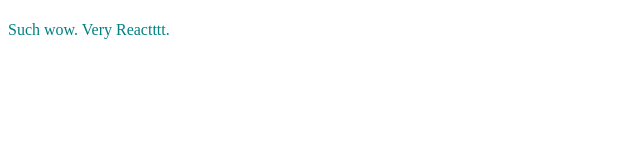
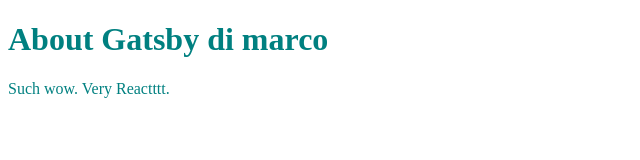
Before and after one commit to menonna/gatsby-starter-marco, a Gatsby site: page /about in a window 1280 px wide. Shown: the whole page, without its empty margins (0-640 px from the left). Built offline with nearby package versions, Linux system fonts and the light colour scheme; Gatsby itself is replaced by a stand-in of ours.

Commit message:
Update about.js

```diff
--- a/src/pages/about.js
+++ b/src/pages/about.js
@@ -5,7 +5,7 @@ import Header from "../components/testa"
 export default function About() {
   return (
     <div style={{ color: `teal` }}>
-      <Header />
+      <Header headerText="About Gatsby di marco" />
       <p>Such wow. Very Reactttt.</p>
     </div>
   )
```
